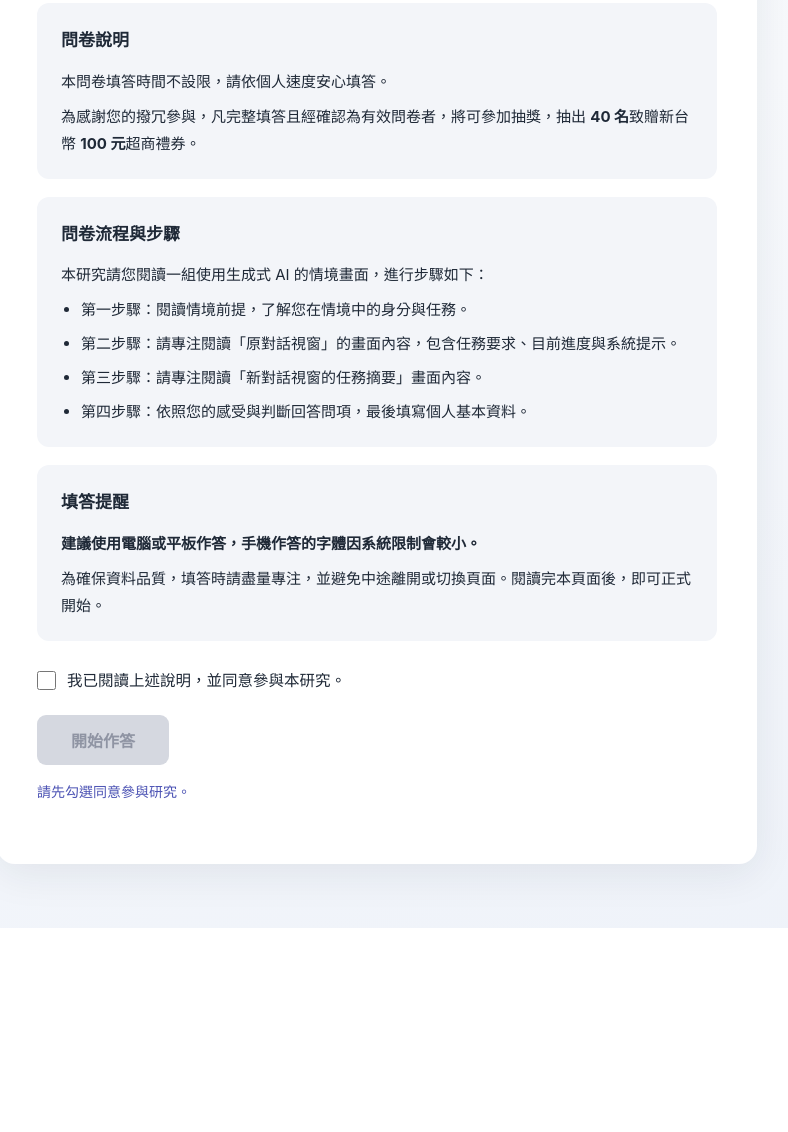
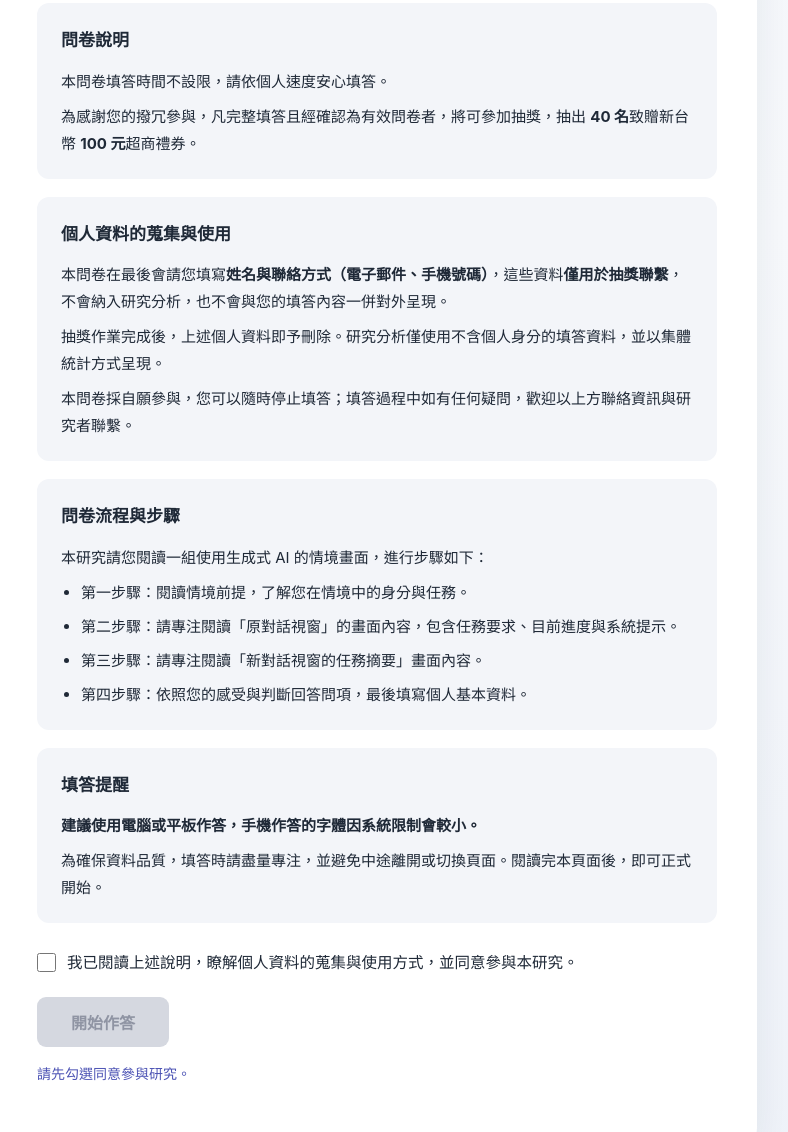
Before and after one commit to x69toki/survey, a plain HTML site: page index.html in a window 1280 px wide. Shown: the part 707-1839 px from the top of the page, without its empty margins (263-1051 px from the left). Before the commit the page ends 1635 px from the top, so only its background shows below. Drawn offline with Linux system fonts and the light colour scheme.

Commit message:
Update index.html

```diff
--- a/index.html
+++ b/index.html
@@ -70,6 +70,13 @@
   </div>
 
   <div class="box">
+    <h2>個人資料的蒐集與使用</h2>
+    <p>本問卷在最後會請您填寫<span class="hl">姓名與聯絡方式（電子郵件、手機號碼）</span>，這些資料<span class="hl">僅用於抽獎聯繫</span>，不會納入研究分析，也不會與您的填答內容一併對外呈現。</p>
+    <p>抽獎作業完成後，上述個人資料即予刪除。研究分析僅使用不含個人身分的填答資料，並以集體統計方式呈現。</p>
+    <p>本問卷採自願參與，您可以隨時停止填答；填答過程中如有任何疑問，歡迎以上方聯絡資訊與研究者聯繫。</p>
+  </div>
+
+  <div class="box">
     <h2>問卷流程與步驟</h2>
     <p>本研究請您閱讀一組使用生成式 AI 的情境畫面，進行步驟如下：</p>
     <ul>
@@ -88,7 +95,7 @@
 
   <div class="consent">
     <input type="checkbox" id="agree">
-    <label for="agree">我已閱讀上述說明，並同意參與本研究。</label>
+    <label for="agree">我已閱讀上述說明，瞭解個人資料的蒐集與使用方式，並同意參與本研究。</label>
   </div>
 
   <button id="startBtn" disabled>開始作答</button>
```
